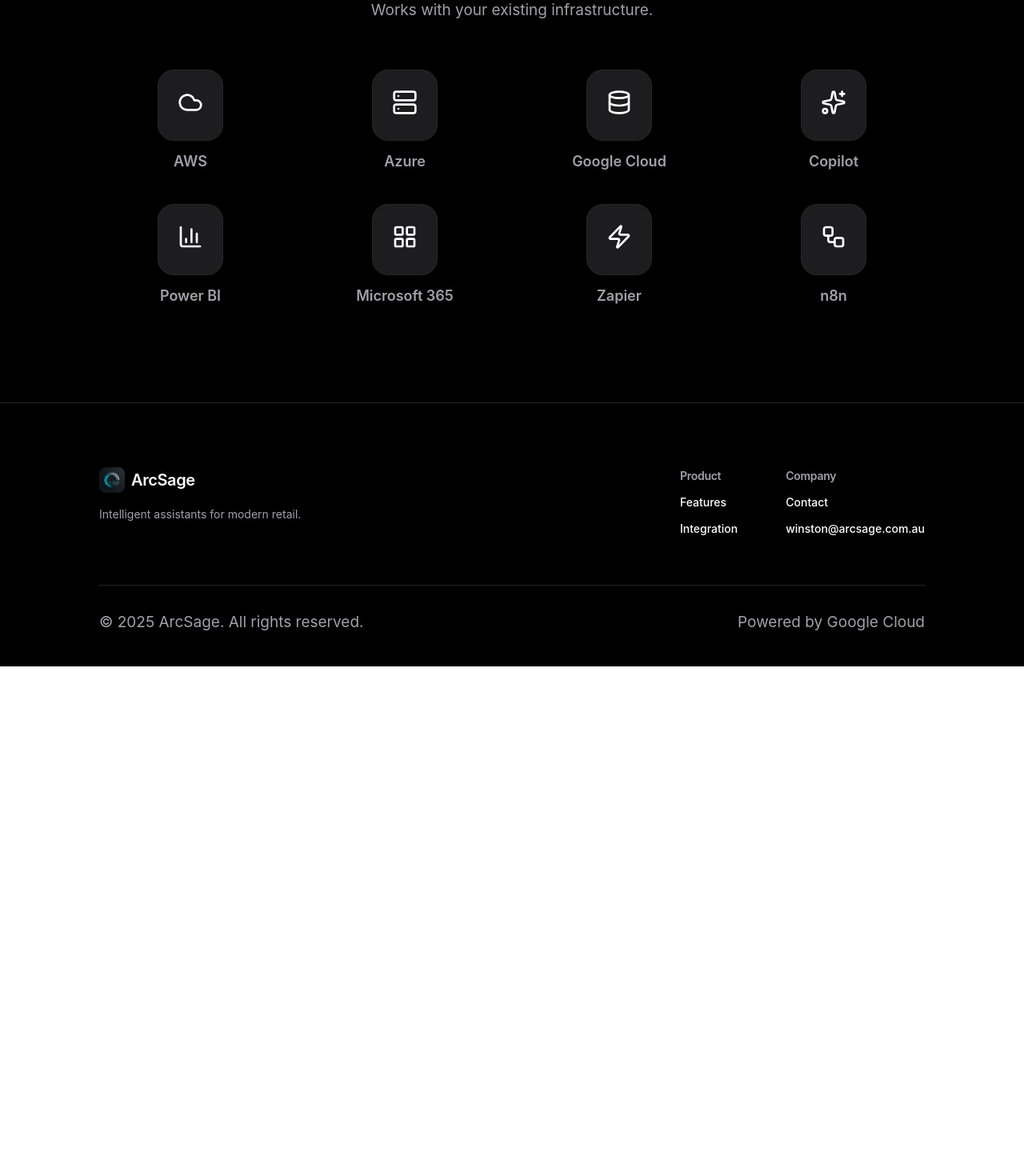
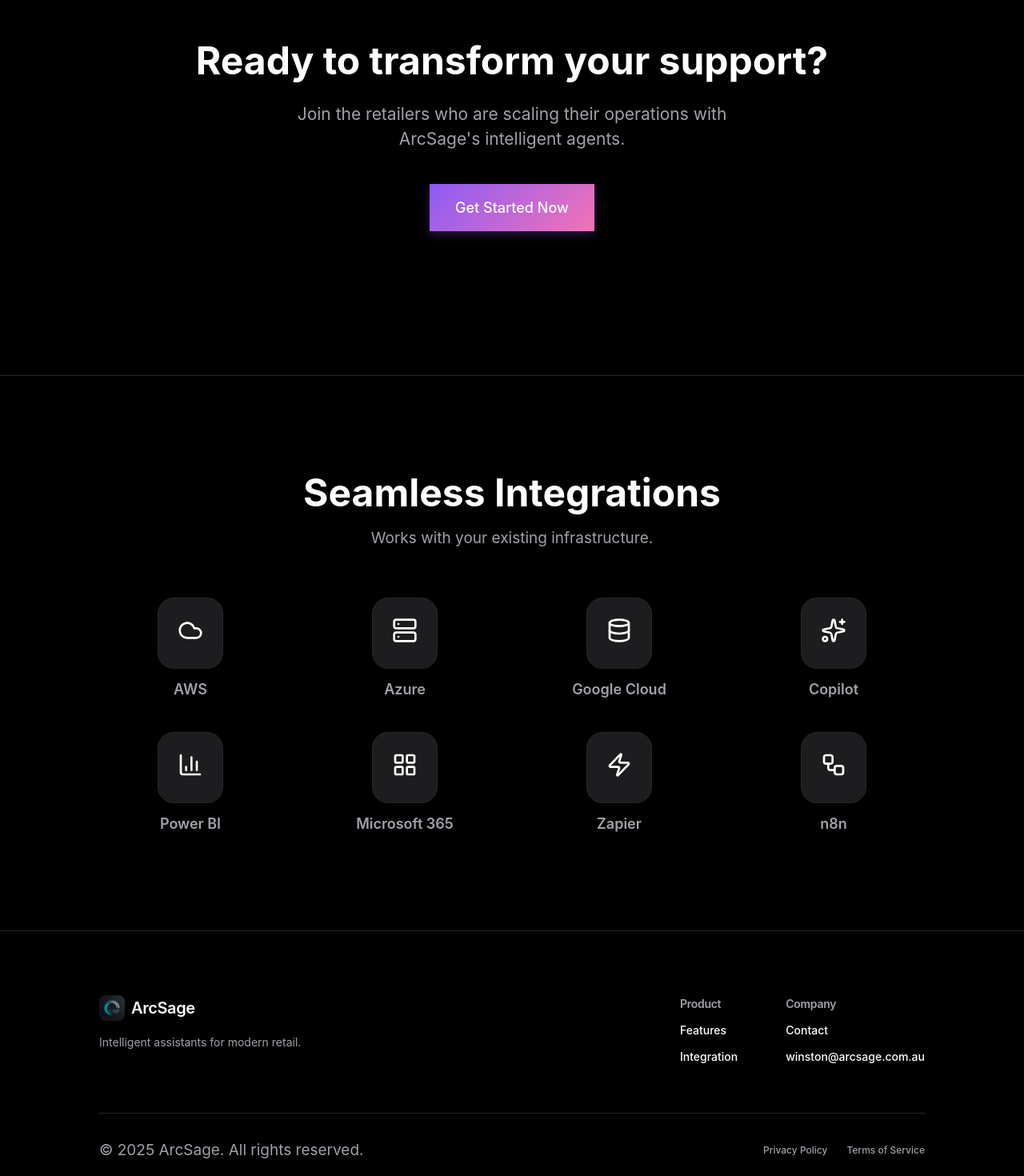
Before and after one commit to winstonpgao/arcsage-web, a React (Vite) app: page / in a window 1280 px wide. Shown: the part 5380-6850 px from the top of the page at 80% size. Before the commit the page ends 6213 px from the top, so only its background shows below. Built offline with nearby package versions, Linux system fonts and the light colour scheme.

Commit message:
Polish animations, add CTA, and legal links

```diff
--- a/App.jsx
+++ b/App.jsx
@@ -1,5 +1,5 @@
 import React from 'react';
-import { BrowserRouter as Router, Routes, Route } from 'react-router-dom';
+import { BrowserRouter as Router, Routes, Route, Link } from 'react-router-dom';
 import Layout from './Layout';
 import Hero from './Hero';
 import Section from './Section';
@@ -213,6 +213,19 @@
         </div>
       </Section>
 
+      {/* Final CTA */}
+      <Section id="cta" background="transparent">
+        <div style={{ textAlign: 'center', padding: '60px 0' }}>
+          <h2 style={{ fontSize: '48px', marginBottom: '24px' }}>Ready to transform your support?</h2>
+          <p style={{ fontSize: '21px', color: 'var(--color-text-secondary)', marginBottom: '40px', maxWidth: '600px', margin: '0 auto 40px' }}>
+            Join the retailers who are scaling their operations with ArcSage's intelligent agents.
+          </p>
+          <div style={{ display: 'flex', gap: '16px', justifyContent: 'center' }}>
+            <Link to="/contact" className="btn btn-primary" style={{ padding: '16px 32px', fontSize: '18px' }}>Get Started Now</Link>
+          </div>
+        </div>
+      </Section>
+
       <Integrations />
     </Layout>
   );
--- a/Layout.jsx
+++ b/Layout.jsx
@@ -82,7 +82,10 @@
                         color: 'var(--color-text-secondary)'
                     }}>
                         <p>&copy; {new Date().getFullYear()} ArcSage. All rights reserved.</p>
-                        <p>Powered by Google Cloud</p>
+                        <div style={{ display: 'flex', gap: '24px' }}>
+                            <a href="#" style={{ color: 'var(--color-text-secondary)', textDecoration: 'none' }}>Privacy Policy</a>
+                            <a href="#" style={{ color: 'var(--color-text-secondary)', textDecoration: 'none' }}>Terms of Service</a>
+                        </div>
                     </div>
                 </div>
             </footer>
--- a/Section.jsx
+++ b/Section.jsx
@@ -29,13 +29,14 @@
                             whileInView="visible"
                             viewport={{ once: true, margin: "-100px" }}
                             variants={{
-                                hidden: { opacity: 0, y: 20 },
+                                hidden: { opacity: 0, y: 30 },
                                 visible: {
                                     opacity: 1,
                                     y: 0,
                                     transition: {
-                                        duration: 0.6,
-                                        staggerChildren: 0.1
+                                        duration: 0.8,
+                                        ease: [0.22, 1, 0.36, 1],
+                                        staggerChildren: 0.15
                                     }
                                 }
                             }}
@@ -56,9 +57,10 @@
                                         opacity: 1,
                                         y: 0,
                                         transition: {
-                                            duration: 0.6,
-                                            delay: 0.2,
-                                            staggerChildren: 0.1
+                                            duration: 0.8,
+                                            ease: [0.22, 1, 0.36, 1], // Custom easeOutQuint-like curve
+                                            delay: 0.1,
+                                            staggerChildren: 0.15
                                         }
                                     }
                                 }}
```
Also changed, not shown: 1 other file (tests, documents, lock files or other folders).
